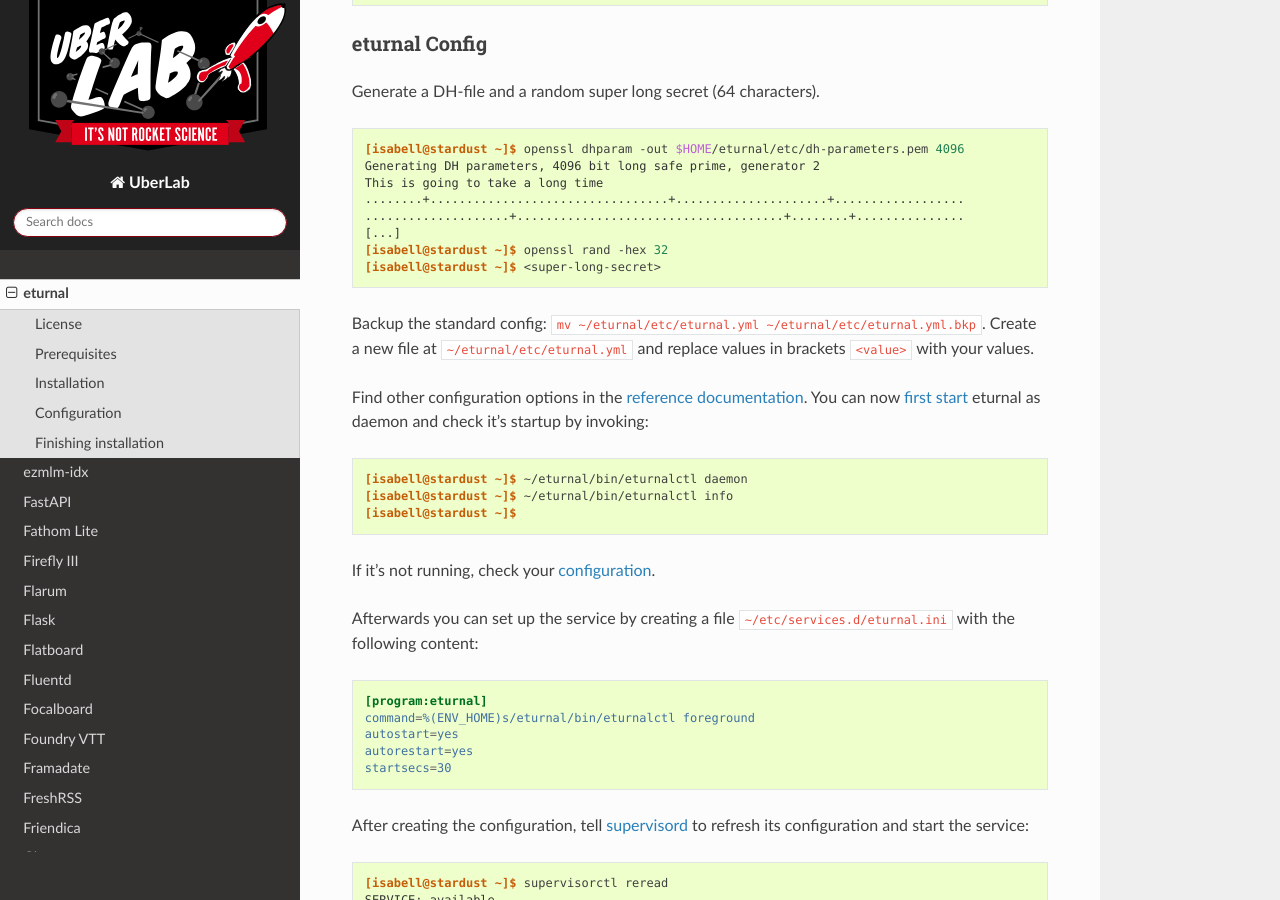
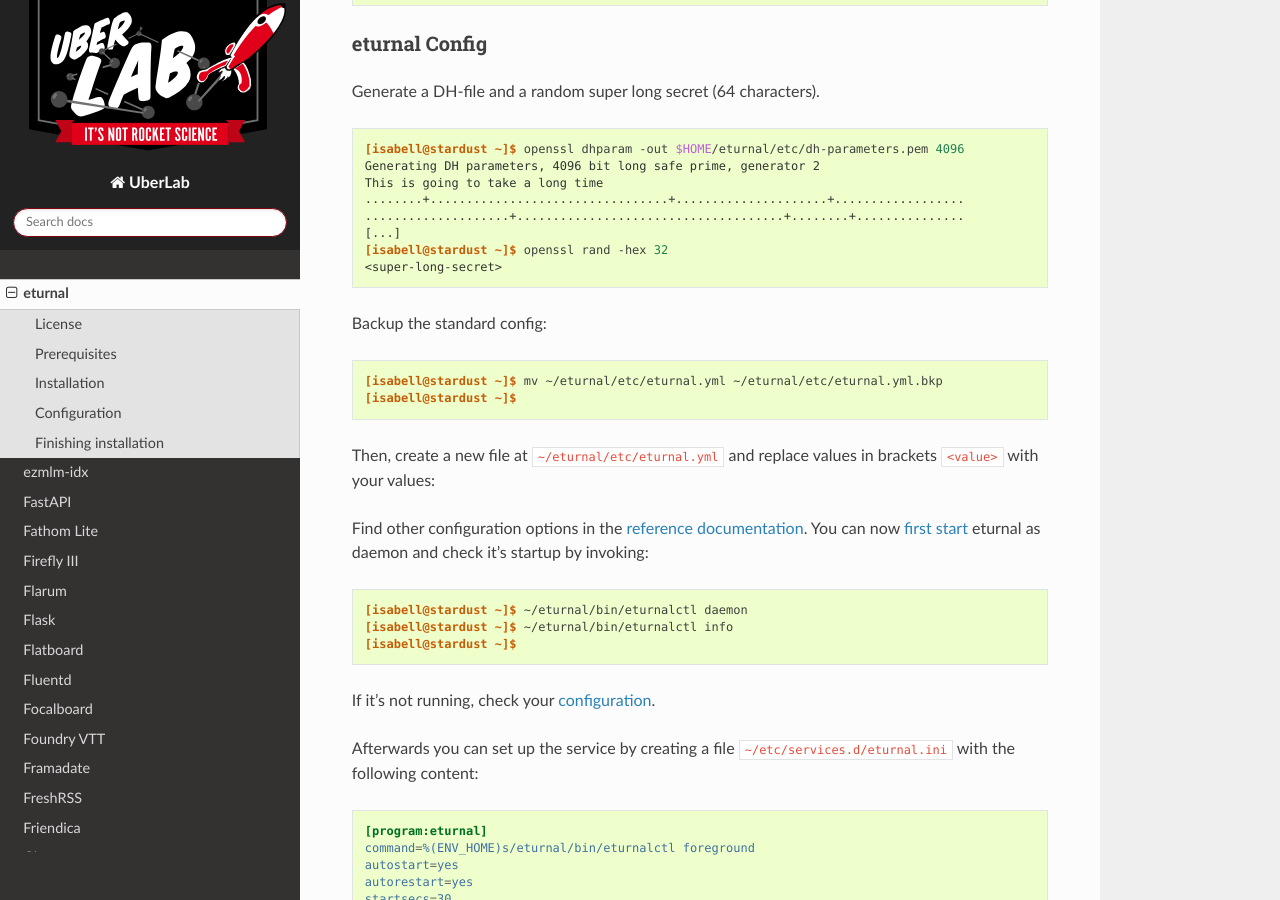
Before and after one commit to Uberspace/lab, a Sphinx documentation site: the page built from source/guide_eturnal.rst, in a window 1280 px wide and 900 px high, scrolled down 2064 px. Built offline with Sphinx 7.4.7 and the Read the Docs theme 2.0.0, drawn with Linux system fonts in a browser that asks for light colours.

Commit message:
[etural] imrpove layout

```diff
--- a/source/guide_eturnal.rst
+++ b/source/guide_eturnal.rst
@@ -73,10 +73,16 @@
   ....................+.....................................+........+...............
   [...]
   [isabell@stardust ~]$ openssl rand -hex 32
-  [isabell@stardust ~]$ <super-long-secret>
+  <super-long-secret>
 
-Backup the standard config: ``mv ~/eturnal/etc/eturnal.yml ~/eturnal/etc/eturnal.yml.bkp``.
-Create a new file at ``~/eturnal/etc/eturnal.yml`` and replace values in brackets ``<value>`` with your values.
+Backup the standard config:
+
+.. code-block:: console
+
+  [isabell@stardust ~]$ mv ~/eturnal/etc/eturnal.yml ~/eturnal/etc/eturnal.yml.bkp
+  [isabell@stardust ~]$
+
+Then, create a new file at ``~/eturnal/etc/eturnal.yml`` and replace values in brackets ``<value>`` with your values:
 
 .. code-block:: yaml
   eturnal:
```
